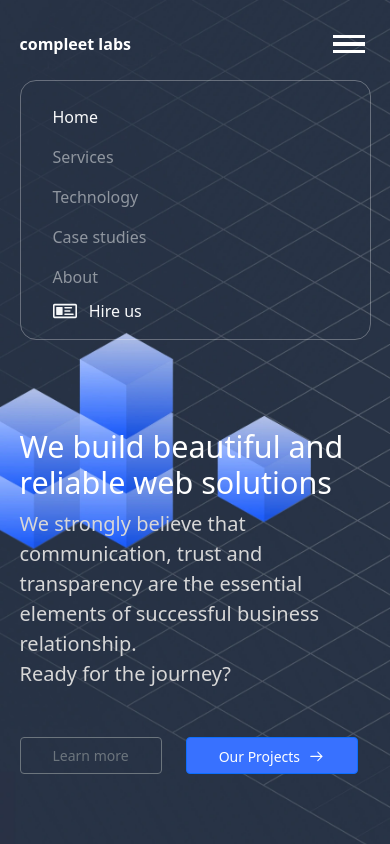
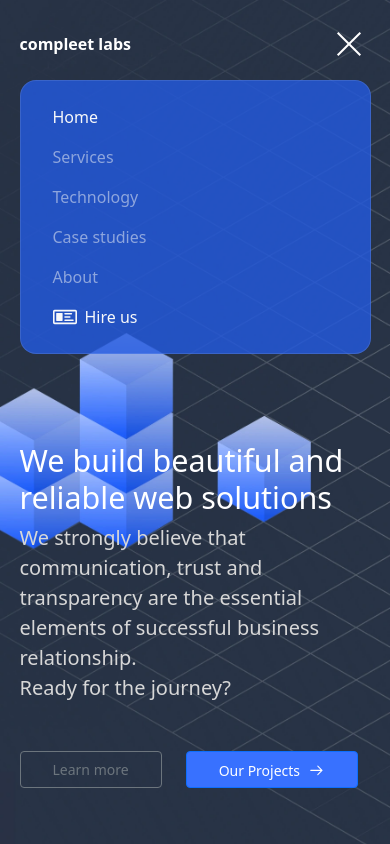
Before and after one commit to alexqs96/domo-challenge, a plain HTML site: page index.html in a window 390 px wide. Both pictures are taken after a click on the button "toggle menu". Shown: the top 844 px of the page. Drawn offline with nearby package versions, Linux system fonts and the light colour scheme.

Commit message:
media queries

```diff
--- a/index.html
+++ b/index.html
@@ -31,17 +31,17 @@
 
 <body>
   <header
-    class="d-flex align-items-center justify-content-between py-3 screenlimiter flex-column flex-lg-row gap-2 sticky-top z-3">
+    class="d-flex align-items-center justify-content-between py-3 screenlimiter flex-column flex-md-row gap-2 sticky-top z-3">
     <div class="d-flex align-items-center justify-content-between mobile-nav">
       <a href="/" class="text-white fw-bold no-underline">
         compleet labs
       </a>
 
-      <button class="btn-base d-md-none" type="button" data-bs-toggle="collapse" data-bs-target="#menu"
+      <button class="btn-base d-md-none menu_button" type="button" data-bs-toggle="collapse" data-bs-target="#menu"
         aria-controls="menu" aria-expanded="false" aria-label="toggle menu">
-        <span class="w-100 py-0.5 px-3 bg-white d-flex"></span>
-        <span class="w-100 py-0.5 px-3 mt-1 bg-white d-flex"></span>
-        <span class="w-100 py-0.5 px-3 mt-1 bg-white d-flex"></span>
+        <span></span>
+        <span></span>
+        <span></span>
       </button>
     </div>
 
@@ -50,48 +50,64 @@
         <li class="nav-item">
           <a href="#top" aria-current="page"
             class="nav-link link-underline link-underline-opacity-0 link-light link-opacity-100">
-            Home
+            <span class="d-md-none d-inline-block w-100" data-bs-toggle="collapse" data-bs-target="#menu">Home</span>
+            <span class="d-none d-md-block">Home</span>
           </a>
         </li>
 
         <li class="nav-item">
           <a href="#services"
             class="nav-link link-underline link-underline-opacity-0 link-light link-opacity-50 link-opacity-100-hover">
-            Services
+            <span class="d-md-none d-inline-block w-100" data-bs-toggle="collapse" data-bs-target="#menu">Services</span>
+            <span class="d-none d-md-block">Services</span>
           </a>
         </li>
 
         <li class="nav-item">
           <a href="#technology"
             class="nav-link link-underline link-underline-opacity-0 link-light link-opacity-50 link-opacity-100-hover">
-            Technology
+            <span class="d-md-none d-inline-block w-100" data-bs-toggle="collapse" data-bs-target="#menu">Technology</span>
+            <span class="d-none d-md-block">Technology</span>
           </a>
         </li>
 
         <li class="nav-item">
           <a href="#casestudies"
             class="nav-link link-underline link-underline-opacity-0 link-light link-opacity-50 link-opacity-100-hover">
-            Case studies
+            <span class="d-md-none d-inline-block w-100" data-bs-toggle="collapse" data-bs-target="#menu">Case studies</span>
+            <span class="d-none d-md-block">Case studies</span>
           </a>
         </li>
 
         <li class="nav-item">
           <a href="#about"
             class="nav-link link-underline link-underline-opacity-0 link-light link-opacity-50 link-opacity-100-hover">
-            About
+            <span class="d-md-none d-inline-block w-100" data-bs-toggle="collapse" data-bs-target="#menu">About</span>
+            <span class="d-none d-md-block">About</span>
           </a>
         </li>
 
         <li class="nav-item">
           <a href="#hireus"
-            class="d-inline nav-link link-underline link-underline-opacity-0 link-light link-opacity-100">
+            class="nav-link link-underline link-underline-opacity-0 link-light link-opacity-100">
+            <div class="d-flex align-items-center d-md-none" data-bs-toggle="collapse" data-bs-target="#menu">
               <svg stroke="currentColor" fill="none" stroke-width="0" viewBox="0 0 15 15" height="100%" width="1.5em"
                 xmlns="http://www.w3.org/2000/svg" class="me-2">
                 <path fill-rule="evenodd" clip-rule="evenodd"
                   d="M14 11.0001V4.00006L1 4.00006L1 11.0001H14ZM15 4.00006V11.0001C15 11.5523 14.5523 12.0001 14 12.0001H1C0.447715 12.0001 0 11.5523 0 11.0001V4.00006C0 3.44778 0.447715 3.00006 1 3.00006H14C14.5523 3.00006 15 3.44778 15 4.00006ZM2 5.25C2 5.11193 2.11193 5 2.25 5H5.75C5.88807 5 6 5.11193 6 5.25V9.75C6 9.88807 5.88807 10 5.75 10H2.25C2.11193 10 2 9.88807 2 9.75V5.25ZM7.5 7C7.22386 7 7 7.22386 7 7.5C7 7.77614 7.22386 8 7.5 8H10.5C10.7761 8 11 7.77614 11 7.5C11 7.22386 10.7761 7 10.5 7H7.5ZM7 9.5C7 9.22386 7.22386 9 7.5 9H12.5C12.7761 9 13 9.22386 13 9.5C13 9.77614 12.7761 10 12.5 10H7.5C7.22386 10 7 9.77614 7 9.5ZM7.5 5C7.22386 5 7 5.22386 7 5.5C7 5.77614 7.22386 6 7.5 6H11.5C11.7761 6 12 5.77614 12 5.5C12 5.22386 11.7761 5 11.5 5H7.5Z"
                   fill="currentColor"></path>
               </svg>
-            <span class="align-middle">Hire us</span>
+              <span>Hire us</span>
+            </div>
+            <div class="d-none d-md-flex align-items-center">
+              <svg stroke="currentColor" fill="none" stroke-width="0" viewBox="0 0 15 15" height="100%" width="1.5em"
+                xmlns="http://www.w3.org/2000/svg" class="me-2">
+                <path fill-rule="evenodd" clip-rule="evenodd"
+                  d="M14 11.0001V4.00006L1 4.00006L1 11.0001H14ZM15 4.00006V11.0001C15 11.5523 14.5523 12.0001 14 12.0001H1C0.447715 12.0001 0 11.5523 0 11.0001V4.00006C0 3.44778 0.447715 3.00006 1 3.00006H14C14.5523 3.00006 15 3.44778 15 4.00006ZM2 5.25C2 5.11193 2.11193 5 2.25 5H5.75C5.88807 5 6 5.11193 6 5.25V9.75C6 9.88807 5.88807 10 5.75 10H2.25C2.11193 10 2 9.88807 2 9.75V5.25ZM7.5 7C7.22386 7 7 7.22386 7 7.5C7 7.77614 7.22386 8 7.5 8H10.5C10.7761 8 11 7.77614 11 7.5C11 7.22386 10.7761 7 10.5 7H7.5ZM7 9.5C7 9.22386 7.22386 9 7.5 9H12.5C12.7761 9 13 9.22386 13 9.5C13 9.77614 12.7761 10 12.5 10H7.5C7.22386 10 7 9.77614 7 9.5ZM7.5 5C7.22386 5 7 5.22386 7 5.5C7 5.77614 7.22386 6 7.5 6H11.5C11.7761 6 12 5.77614 12 5.5C12 5.22386 11.7761 5 11.5 5H7.5Z"
+                  fill="currentColor"></path>
+              </svg>
+              <span>Hire us</span>
+            </div>
           </a>
         </li>
       </ul>
@@ -105,7 +121,7 @@
         <span>reliable web solutions</span>
       </h1>
 
-      <h2 class="text-white-50 fs-5 lh-base fw-normal flex-column d-flex mb-5">
+      <h2 class="text-white-50 fs-5 lh-base fs-base flex-column d-flex mb-5">
         <span>
           We strongly believe that communication, trust and transparency are the essential elements of successful
           business relationship.
@@ -118,10 +134,10 @@
           Learn more
         </button>
 
-        <button type="button"
-          class="btn btn-primary bg-main text-white rounded-1 px-4.5 fs-sm">
-          <span class="align-middle fw-medium">Our Projects</span>
-          <svg xmlns="http://www.w3.org/2000/svg" width="1.2em" height="100%" viewBox="0 0 24 24" fill="none" class="d-inline-block ms-1">
+        <button type="button" class="btn btn-primary bg-main text-white rounded-1 px-4.5 fs-sm">
+          <span class="d-inline-block fw-medium align-middle">Our Projects</span>
+          <svg xmlns="http://www.w3.org/2000/svg" width="1.2em" height="100%" viewBox="0 0 24 24" fill="none"
+            class="d-inline-block ms-1">
             <path d="M4 12H20M20 12L14 6M20 12L14 18" stroke="currentColor" stroke-width="1.5" stroke-linecap="round"
               stroke-linejoin="round" />
           </svg>
@@ -684,9 +700,9 @@
           </svg>
         </a>
 
-        <a href="https://github.com/alexqs96/domo-challenge" class="text-white-50" target="_blank" rel="noreferrer noopener"
-          aria-label="@alexqs96 Repository" title="@alexqs96 Repository"> <svg xmlns="http://www.w3.org/2000/svg"
-            width="1.25em" height="1.25em" viewBox="0 0 24 24" fill="currentColor">
+        <a href="https://github.com/alexqs96/domo-challenge" class="text-white-50" target="_blank"
+          rel="noreferrer noopener" aria-label="@alexqs96 Repository" title="@alexqs96 Repository"> <svg
+            xmlns="http://www.w3.org/2000/svg" width="1.25em" height="1.25em" viewBox="0 0 24 24" fill="currentColor">
             <path
               d="M12 0c-6.626 0-12 5.373-12 12 0 5.302 3.438 9.8 8.207 11.387.599.111.793-.261.793-.577v-2.234c-3.338.726-4.033-1.416-4.033-1.416-.546-1.387-1.333-1.756-1.333-1.756-1.089-.745.083-.729.083-.729 1.205.084 1.839 1.237 1.839 1.237 1.07 1.834 2.807 1.304 3.492.997.107-.775.418-1.305.762-1.604-2.665-.305-5.467-1.334-5.467-5.931 0-1.311.469-2.381 1.236-3.221-.124-.303-.535-1.524.117-3.176 0 0 1.008-.322 3.301 1.23.957-.266 1.983-.399 3.003-.404 1.02.005 2.047.138 3.006.404 2.291-1.552 3.297-1.23 3.297-1.23.653 1.653.242 2.874.118 3.176.77.84 1.235 1.911 1.235 3.221 0 4.609-2.807 5.624-5.479 5.921.43.372.823 1.102.823 2.222v3.293c0 .319.192.694.801.576 4.765-1.589 8.199-6.086 8.199-11.386 0-6.627-5.373-12-12-12z">
             </path>
--- a/public/css/global.css
+++ b/public/css/global.css
@@ -26,6 +26,7 @@ body {
   background-size: 80dvh;
   background-repeat: no-repeat;
   background-position-x: right;
+  transition: background .5s;
 }
 
 /* Button styles */
@@ -135,6 +136,36 @@ header {
   --bs-link-opacity: 1 !important;
 }
 
+/* Mobile Menu */
+
+.menu_button{
+  margin-bottom: -5px;
+}
+
+.menu_button span {
+  width: 32px;
+  height: 2px;
+  display: block;
+  transition: all 0.3s cubic-bezier(0.52, 0.01, 0.16, 1);
+  background-color: #fff;
+}
+
+.menu_button span:nth-child(2){
+  margin: 5px auto;
+}
+
+.menu_button[aria-expanded=true] span:nth-child(1) {
+  transform: translateY(4px) rotate(45deg);
+}
+
+.menu_button[aria-expanded=true] span:nth-child(2) {
+  opacity: 0;
+}
+
+.menu_button[aria-expanded=true] span:nth-child(3) {
+  transform: translateY(-10px) rotate(-45deg);
+}
+
 /* Media queries */
 @media (max-width: 767px) {
   :root {
@@ -142,12 +173,20 @@ header {
     --bg-x-size: 45vw;
     --fs-xs: clamp(0.75rem, 0.0375vw + 0.37125rem, 0.54675rem);
     --fs-sm: clamp(0.875rem, 0.0375vw + 0.7425rem, 0.77325rem);
-    --fs-base: clamp(1.09375rem, 0.135vw + 0.91425rem, 1.0395rem);
+    --fs-base: clamp(1.05375rem, 0.135vw + 0.91425rem, 1.0395rem);
     --fs-md: clamp(1.365rem, 0.2925vw + 1.08825rem, 1.34225rem);
     --fs-lg: clamp(1.71125rem, 0.525vw + 1.36725rem, 1.83075rem);
     --fs-xl: clamp(1.8825rem, 0.9vw + 1.689rem, 2.42325rem);
     --fs-xxl: clamp(2.6775rem, 1.35vw + 1.677rem, 2.55075rem);
     --fs-xxxl: clamp(3.35625rem, 1.9125vw + 2.425rem, 4.31925rem);
+  }
+
+  .nav a{
+    border-radius: .5rem;
+  }
+
+  .nav a:hover{
+    background-color: rgb(255, 255, 255, .1);
   }
 
   .mobile-nav { width: 100%; }
@@ -161,14 +200,24 @@ header {
     flex-direction: column;
     padding: 1rem;
     border-radius: 1rem;
-    border: 1px solid rgba(255, 255, 255, .3);
+    border: 1px solid rgba(255, 255, 255, .1);
+    background-color: rgb(36, 91, 225, .8);
   }
 }
 
 @media (min-width: 768px) {
+  .nav{
+    font-size: small;
+  }
   .device { width: 45%; }
   .collapse {
     display: flex !important;
     width: fit-content;
   }
 }
+
+@media (min-width: 1024px){
+  .nav{
+    font-size: var(--fs-sm);
+  }
+}
```
Lines whose indentation alone changed are shown as unchanged.
